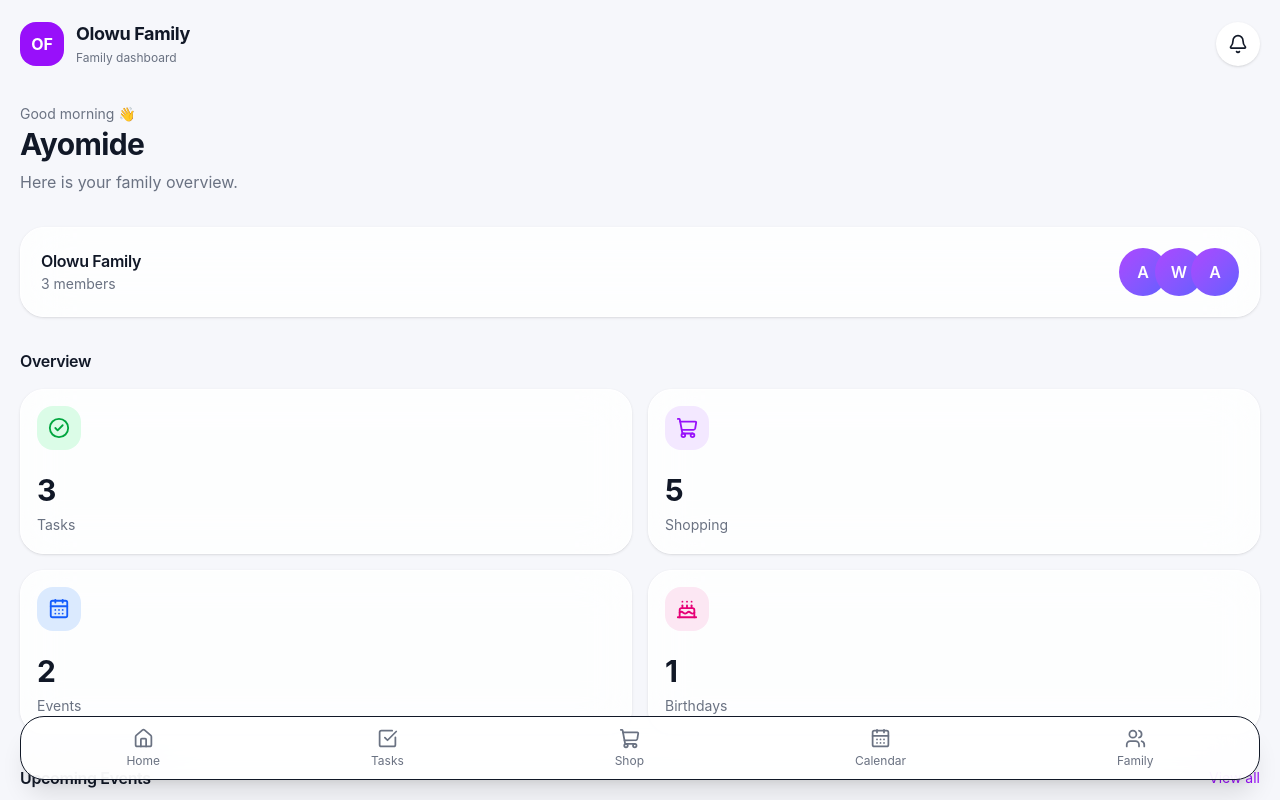
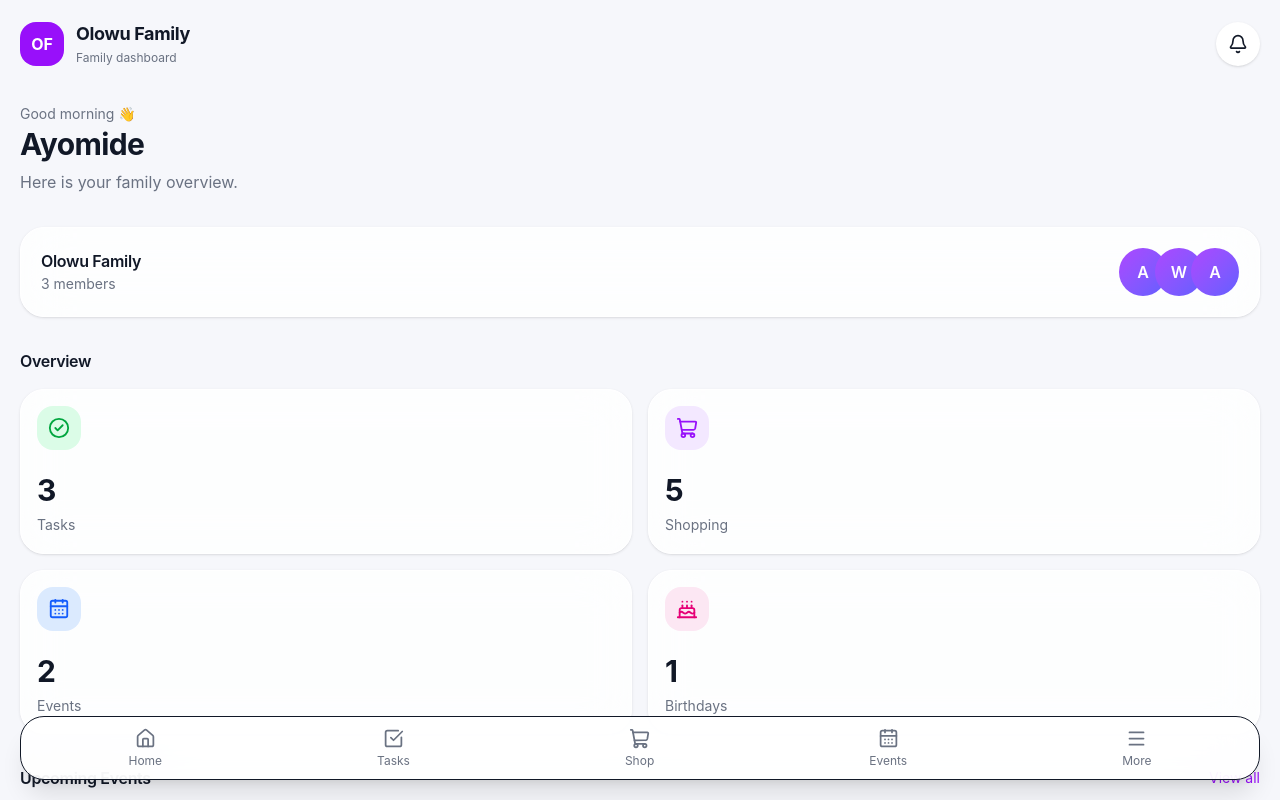
Before and after one commit to Ayomide2604/olowu, a Next.js app: page / in a window 1280 px wide. Shown: the top 800 px of the page. Built offline with nearby package versions, Linux system fonts and the light colour scheme.

Commit message:
edited bottom nab and changed navlinks

```diff
--- a/components/layout/BottomNav.tsx
+++ b/components/layout/BottomNav.tsx
@@ -6,7 +6,7 @@ import {
   CheckSquare,
   ShoppingCart,
   CalendarDays,
-  Users,
+  Menu,
 } from "lucide-react";
 
 const items = [
@@ -25,15 +25,15 @@ const items = [
     href: "/shopping",
     icon: ShoppingCart,
   },
+    {
+      label: "Events",
+      href: "/events",
+      icon: CalendarDays,
+    },
   {
-    label: "Calendar",
-    href: "/calendar",
-    icon: CalendarDays,
-  },
-  {
-    label: "Family",
-    href: "/family",
-    icon: Users,
+    label: "More",
+    href: "/more",
+    icon: Menu,
   },
 ];
 
```
